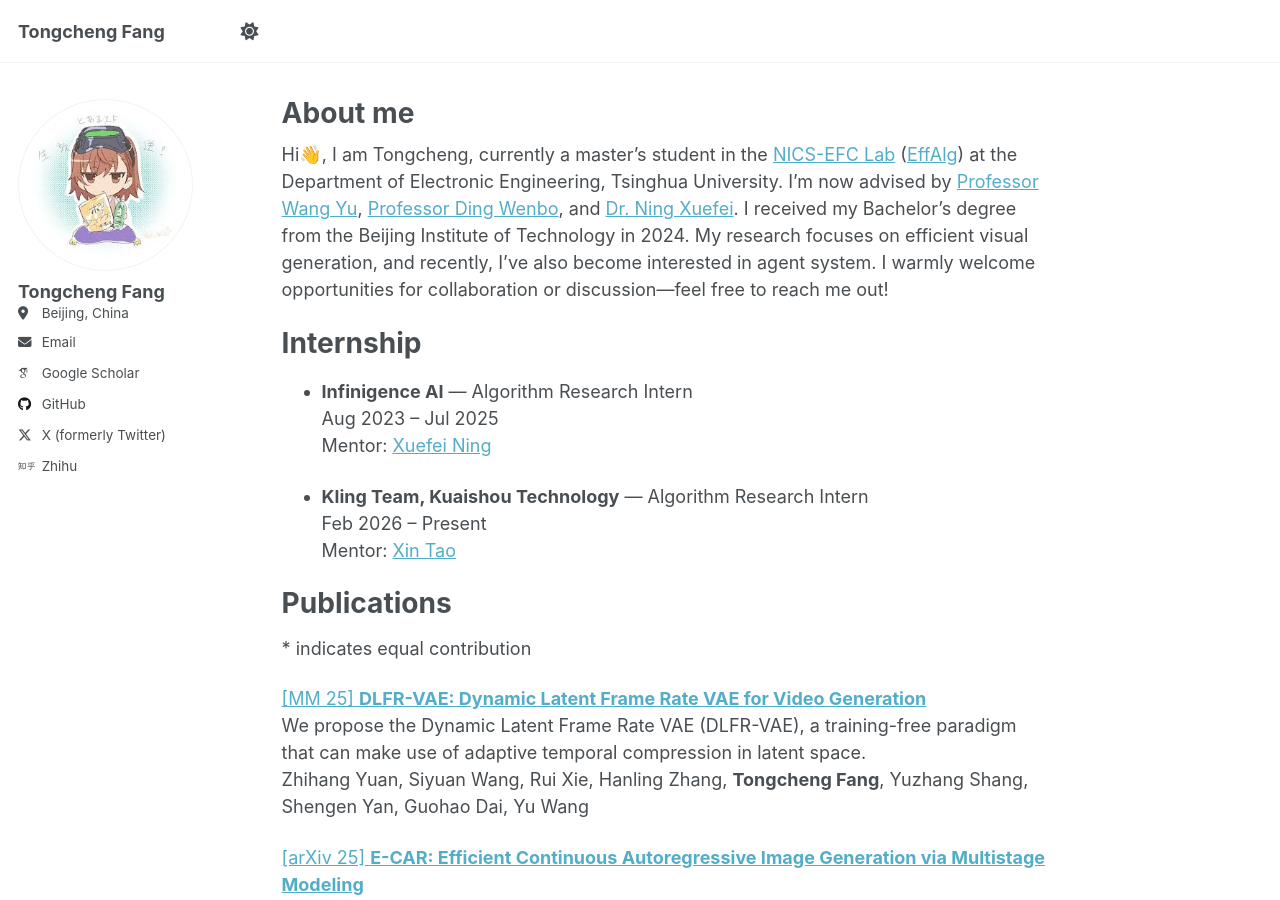
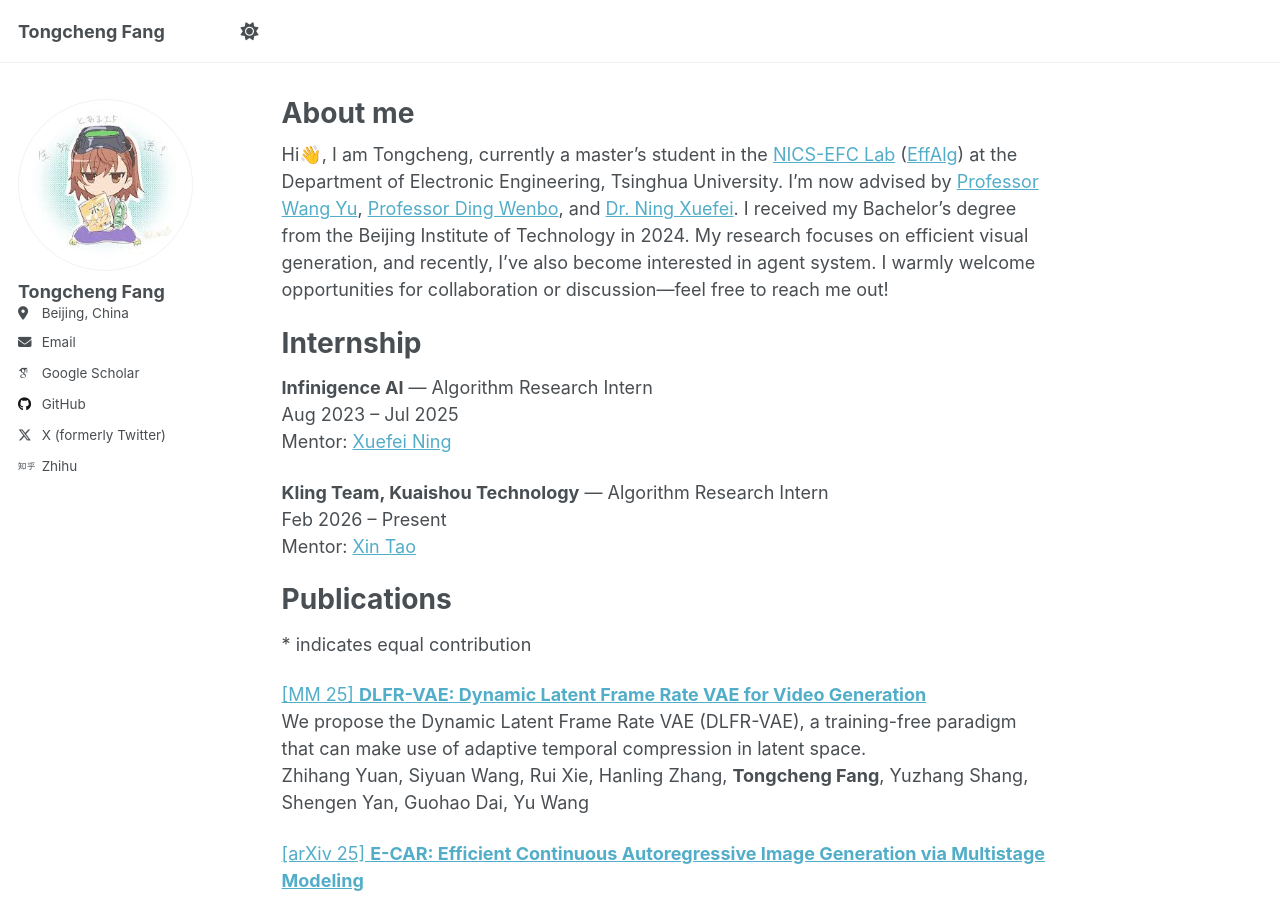
Before and after one commit to stein-666/stein-666.github.io, a Jekyll site: the page built from _pages/about.md, in a window 1280 px wide and 900 px high. Built offline with Jekyll 4.4.1, drawn with Linux system fonts in a browser that asks for light colours; some web fonts are replaced.

```diff
--- a/_pages/about.md
+++ b/_pages/about.md
@@ -12,11 +12,11 @@ Hi👋, I am Tongcheng, currently a master's student in the [NICS-EFC Lab](https
 
 Internship
 ======
-- **Infinigence AI** — Algorithm Research Intern
+**Infinigence AI** — Algorithm Research Intern
   Aug 2023 – Jul 2025
   Mentor: [Xuefei Ning](https://nics-effalg.com/ningxuefei/)
 
-- **Kling Team, Kuaishou Technology** — Algorithm Research Intern
+**Kling Team, Kuaishou Technology** — Algorithm Research Intern
   Feb 2026 – Present
   Mentor: [Xin Tao](https://www.xtao.website/)
 
```
